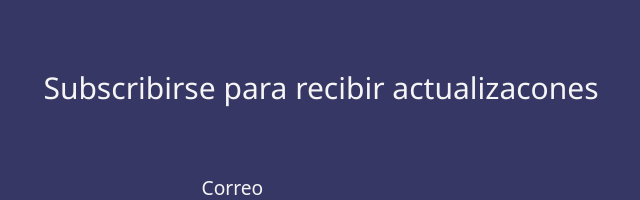
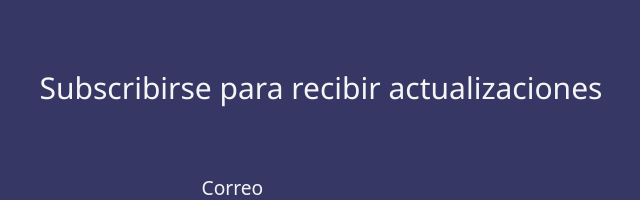
Before and after one commit to jsepis/Taller-1-HTML-CSS-y-Bootstrap, a plain HTML site: page Taller #1/index.html in a window 1280 px wide. Shown: the part 1116-1316 px from the top of the page, 319-959 px from the left. Drawn offline with nearby package versions, Linux system fonts and the light colour scheme.

Commit message:
Update index.html

```diff
--- a/Taller #1/index.html
+++ b/Taller #1/index.html
@@ -35,7 +35,7 @@
             </div>
         </div>
         <div class="container">
-            <h2>Subscribirse para recibir actualizacones</h2>
+            <h2>Subscribirse para recibir actualizaciones</h2>
         </div>
         <div class="container">
             <form>
```
